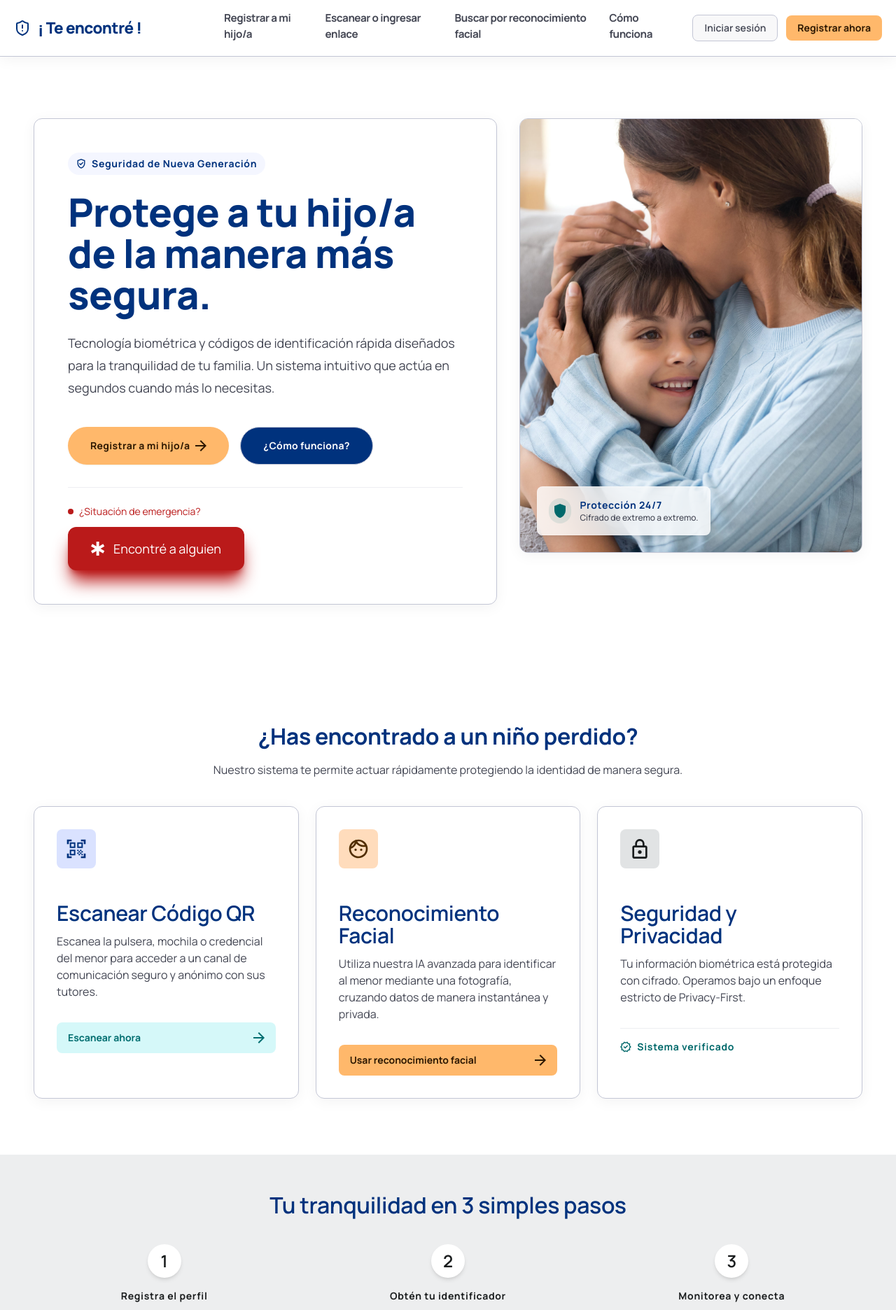
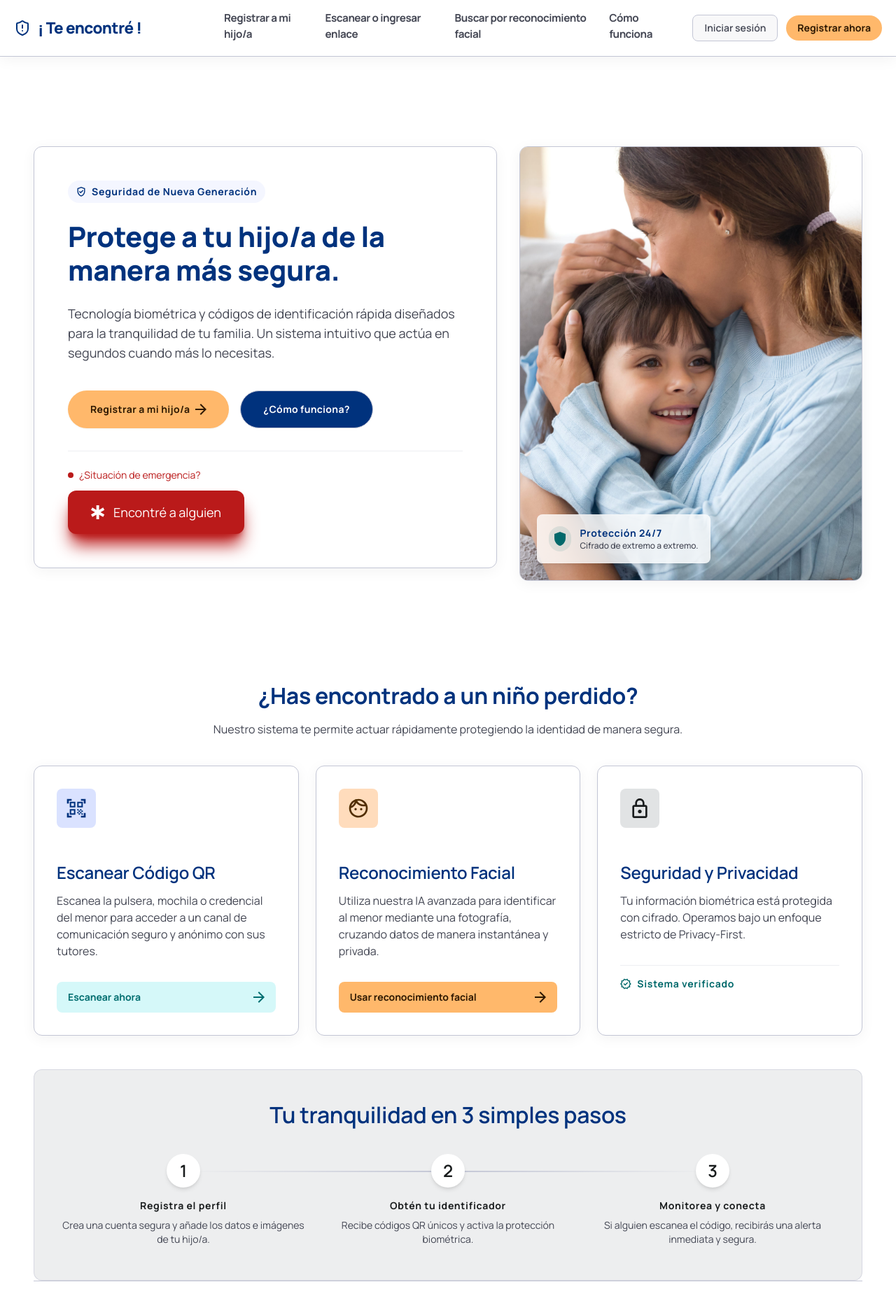
Before and after one commit to U23205221-S/Te-encontre, a React (Vite) app in the folder frontend-react/: page / in a window 1280 px wide. Shown: the top 1872 px of the page at 70% size. Built offline with nearby package versions, Linux system fonts and the light colour scheme.

Commit message:
feat: refine figma visual parity

```diff
--- a/frontend-react/src/components/Header.jsx
+++ b/frontend-react/src/components/Header.jsx
@@ -111,7 +111,7 @@ const Header = ({ sessionUser, onLogout }) => {
                 </Link>
                 <Link
                   to="/registro"
-                  className="inline-flex items-center rounded-module bg-accent-500 px-4 py-2 text-sm font-bold text-accent-800 hover:bg-accent-600"
+                  className="inline-flex items-center rounded-pill bg-accent-500 px-4 py-2 text-sm font-bold text-accent-800 hover:bg-accent-600"
                   aria-label="Registrar una cuenta"
                 >
                   Registrar ahora
@@ -195,7 +195,7 @@ const Header = ({ sessionUser, onLogout }) => {
                 <Link
                   to="/registro"
                   onClick={() => setIsMenuOpen(false)}
-                  className="inline-flex w-full items-center justify-center rounded-module bg-accent-500 px-4 py-3 text-sm font-bold text-accent-800 hover:bg-accent-600"
+                  className="inline-flex w-full items-center justify-center rounded-pill bg-accent-500 px-4 py-3 text-sm font-bold text-accent-800 hover:bg-accent-600"
                   aria-label="Registrar una cuenta"
                 >
                   Registrar ahora
--- a/frontend-react/src/pages/Home.jsx
+++ b/frontend-react/src/pages/Home.jsx
@@ -77,19 +77,19 @@ const openRegistro = () => setActionInUrl('registro');
 
     return (
         <div className="relative bg-surface-base text-text-body">
-            <section data-home-section className="ui-home-scroll-section ui-viewport-section ui-hero-section relative flex items-center overflow-hidden bg-surface-base">
-                <div className="relative mx-auto grid w-full max-w-[90rem] items-start gap-6 px-6 md:px-8 lg:grid-cols-[1.15fr_0.85fr] lg:gap-8 lg:px-10 xl:px-12">
+            <section data-home-section className="ui-home-scroll-section relative overflow-hidden bg-surface-base px-6 pb-20 pt-24 md:px-8 md:pb-24 md:pt-28 lg:px-10 lg:pt-32 xl:px-12">
+                <div className="relative mx-auto grid w-full max-w-[1376px] items-start gap-6 lg:grid-cols-[1.15fr_0.85fr] lg:gap-8">
                     <div className="rounded-card border border-surface-border bg-surface-card p-8 shadow-card lg:p-12">
                         <div className="mb-6 inline-flex items-center gap-2 rounded-pill bg-brand-50/30 px-3 py-1.5">
                             <img src={shieldIcon} alt="Escudo" className="h-3.5 w-3.5" />
-                            <span className="text-sm font-bold tracking-[0.05em] text-brand-500">Seguridad de Nueva Generación</span>
+                            <span className="text-[14px] font-bold leading-5 tracking-[0.05em] text-brand-500">Seguridad de Nueva Generación</span>
                         </div>
 
-                        <h1 className="mb-6 text-4xl font-extrabold leading-[1.05] text-text-primary md:text-5xl lg:text-[56px] lg:leading-[1.05]">
+                        <h1 className="mb-6 text-[34px] font-extrabold leading-[1.12] text-text-primary md:text-[40px] md:leading-[48px]">
                             Protege a tu hijo/a de la manera más segura.
                         </h1>
 
-                        <p className="mb-10 max-w-[576px] text-base leading-7 text-text-body md:text-lg md:leading-8">
+                        <p className="mb-10 max-w-[576px] text-base leading-6 text-text-body md:text-[18px] md:leading-[28px]">
                             Tecnología biométrica y códigos de identificación rápida diseñados para la tranquilidad de tu familia. Un sistema intuitivo que actúa en segundos cuando más lo necesitas.
                         </p>
 
@@ -138,11 +138,11 @@ const openRegistro = () => setActionInUrl('registro');
                 </div>
             </section>
 
-            <section data-home-section className="ui-home-scroll-section ui-viewport-section flex items-center bg-surface-base py-16 md:py-20">
-                <div className="mx-auto w-full max-w-[90rem] px-6 md:px-8 lg:px-10 xl:px-12">
+            <section data-home-section className="ui-home-scroll-section bg-surface-base px-6 py-10 md:px-8 md:py-12 lg:px-10 xl:px-12">
+                <div className="mx-auto w-full max-w-[1376px]">
                     <div className="mx-auto mb-10 max-w-[672px] space-y-4 text-center">
-                        <h2 className="text-[2rem] font-bold leading-10 text-text-primary">¿Has encontrado a un niño perdido?</h2>
-                        <p className="text-base leading-6 text-text-body">
+                        <h2 className="text-[32px] font-bold leading-10 text-text-primary">¿Has encontrado a un niño perdido?</h2>
+                        <p className="text-[16px] leading-6 text-text-body">
                             Nuestro sistema te permite actuar rápidamente protegiendo la identidad de manera segura.
                         </p>
                     </div>
@@ -150,8 +150,8 @@ const openRegistro = () => setActionInUrl('registro');
                     <div className="grid gap-6 md:grid-cols-2 xl:grid-cols-3">
                         <article className="rounded-card border border-surface-border bg-surface-card p-8 shadow-card">
                             <img src={qrIcon} alt="Código QR" className="mb-6 h-20 w-14" />
-                            <h3 className="mb-3 text-3xl font-semibold leading-8 text-text-primary">Escanear Código QR</h3>
-                            <p className="mb-8 text-base leading-6 text-text-body">
+                            <h3 className="mb-3 text-[24px] font-semibold leading-8 text-text-primary">Escanear Código QR</h3>
+                            <p className="mb-8 text-[16px] leading-6 text-text-body">
                                 Escanea la pulsera, mochila o credencial del menor para acceder a un canal de comunicación seguro y anónimo con sus tutores.
                             </p>
                             <button onClick={openScanner} className="ui-btn-teal w-full">
@@ -162,8 +162,8 @@ const openRegistro = () => setActionInUrl('registro');
 
                         <article className="rounded-card border border-surface-border bg-surface-card p-8 shadow-card">
                             <img src={stepIcon} alt="Reconocimiento" className="mb-6 h-20 w-14" />
-                            <h3 className="mb-3 text-3xl font-semibold leading-8 text-text-primary">Reconocimiento Facial</h3>
-                            <p className="mb-8 text-base leading-6 text-text-body">
+                            <h3 className="mb-3 text-[24px] font-semibold leading-8 text-text-primary">Reconocimiento Facial</h3>
+                            <p className="mb-8 text-[16px] leading-6 text-text-body">
                                 Utiliza nuestra IA avanzada para identificar al menor mediante una fotografía, cruzando datos de manera instantánea y privada.
                             </p>
                             <button onClick={openReconocimiento} className="inline-flex w-full items-center justify-between rounded-module bg-accent-500 px-4 py-3 text-sm font-bold text-accent-800 hover:bg-accent-600">
@@ -174,8 +174,8 @@ const openRegistro = () => setActionInUrl('registro');
 
                         <article className="rounded-card border border-surface-border bg-surface-card p-8 shadow-card md:col-span-2 xl:col-span-1">
                             <img src={privacyIcon} alt="Privacidad" className="mb-6 h-20 w-14" />
-                            <h3 className="mb-3 text-3xl font-semibold leading-8 text-text-primary">Seguridad y Privacidad</h3>
-                            <p className="mb-8 text-base leading-6 text-text-body">
+                            <h3 className="mb-3 text-[24px] font-semibold leading-8 text-text-primary">Seguridad y Privacidad</h3>
+                            <p className="mb-8 text-[16px] leading-6 text-text-body">
                                 Tu información biométrica está protegida con cifrado. Operamos bajo un enfoque estricto de Privacy-First.
                             </p>
 
@@ -188,13 +188,14 @@ const openRegistro = () => setActionInUrl('registro');
                 </div>
             </section>
 
-            <section id="como-funciona" data-home-section className="ui-home-scroll-section ui-viewport-section flex flex-col bg-[#EDEEEF]">
-                <div className="mx-auto w-full max-w-[90rem] flex-1 px-6 py-14 md:px-8 lg:px-10 xl:px-12">
+            <section id="como-funciona" data-home-section className="ui-home-scroll-section bg-surface-base px-6 pb-20 md:px-8 lg:px-10 xl:px-12">
+                <div className="mx-auto w-full max-w-[1376px] rounded-card border border-surface-border-medium bg-[#EDEEEF] px-8 py-12 md:px-10 md:py-12">
                     <div className="mb-10 text-center">
-                        <h2 className="text-[2rem] font-semibold leading-8 text-text-primary">Tu tranquilidad en 3 simples pasos</h2>
+                        <h2 className="text-[32px] font-semibold leading-8 text-text-primary">Tu tranquilidad en 3 simples pasos</h2>
                     </div>
 
-                    <div className="grid gap-8 md:grid-cols-3">
+                    <div className="relative grid gap-8 md:grid-cols-3">
+                        <div className="pointer-events-none absolute left-[16.5%] right-[16.5%] top-6 hidden h-[2px] bg-[linear-gradient(90deg,rgba(195,198,213,0)_0%,rgba(195,198,213,1)_50%,rgba(195,198,213,0)_100%)] md:block" />
                         {[{
                             step: '1',
                             title: 'Registra el perfil',
@@ -208,15 +209,15 @@ const openRegistro = () => setActionInUrl('registro');
                             title: 'Monitorea y conecta',
                             text: 'Si alguien escanea el código, recibirás una alerta inmediata y segura.',
                         }].map((item) => (
-                            <article key={item.step} className="relative text-center">
+                            <article key={item.step} className="relative z-10 text-center">
                                 <div className="mb-4 flex justify-center">
                                     <div className="relative flex h-12 w-12 items-center justify-center rounded-pill bg-white shadow-step">
                                         <span className="text-2xl font-semibold leading-8 text-text-heading">{item.step}</span>
                                     </div>
                                 </div>
 
-                                <h3 className="mb-2 text-sm font-bold tracking-[0.05em] text-text-heading">{item.title}</h3>
-                                <p className="mx-auto max-w-[360px] text-sm leading-5 text-text-body">{item.text}</p>
+                                <h3 className="mb-2 text-[14px] font-bold leading-5 tracking-[0.05em] text-text-heading">{item.title}</h3>
+                                <p className="mx-auto max-w-[360px] text-[14px] leading-5 text-text-body">{item.text}</p>
                             </article>
                         ))}
                     </div>
```
